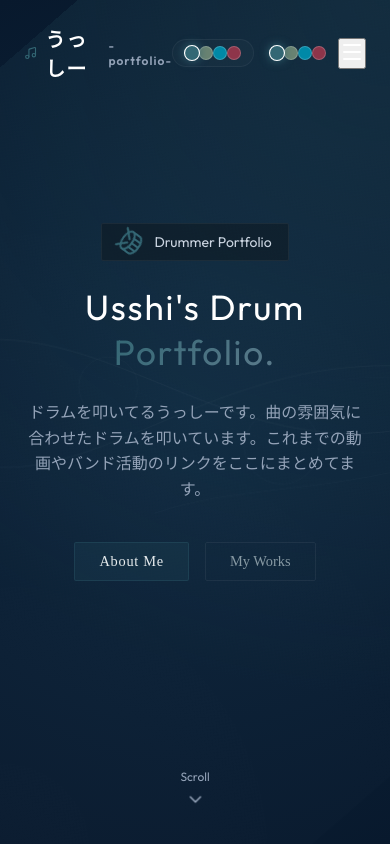
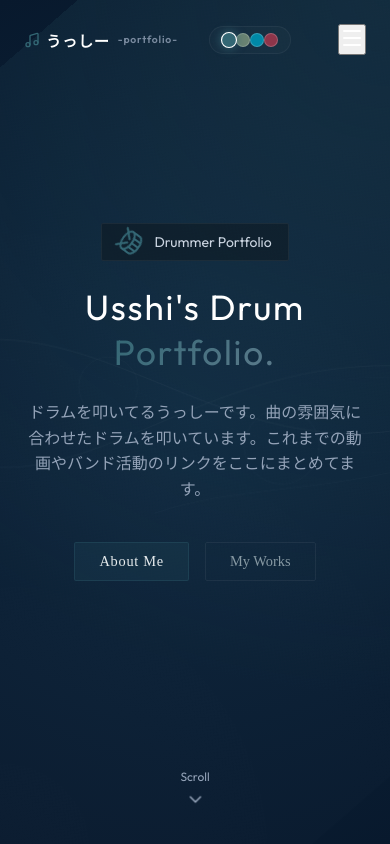
Before and after one commit to Ushi54/drum-portfolio, a React (Vite) app: page / in a window 390 px wide. Shown: the top 844 px of the page. Built offline with nearby package versions, Linux system fonts and the light colour scheme; a web font is replaced by a local one.

Commit message:
Fix mobile header layout double theme selectors and logo text wrapping

```diff
--- a/src/components/Header.tsx
+++ b/src/components/Header.tsx
@@ -70,10 +70,10 @@ export const Header: React.FC = () => {
       >
         <div className="max-w-6xl mx-auto px-6 flex justify-between items-center">
           {/* ロゴ */}
-          <a href="#home" onClick={(e) => handleScrollTo(e, '#home')} className="flex items-center gap-2 text-white font-bold text-xl tracking-wider">
-            <Music className="w-5 h-5" style={{ color: '#336774' }} />
-            <span className="font-serif text-lg tracking-wide text-white">うっしー</span>
-            <span className="text-xs font-sans text-slate-400 font-normal ml-1">-portfolio-</span>
+          <a href="#home" onClick={(e) => handleScrollTo(e, '#home')} className="flex items-center gap-1.5 text-white font-bold tracking-wider logo-container">
+            <Music className="w-5 h-5 logo-music-icon" style={{ color: 'var(--primary)' }} />
+            <span className="font-serif text-white logo-name">うっしー</span>
+            <span className="font-sans text-slate-400 font-normal logo-sub">-portfolio-</span>
           </a>
 
           {/* デスクトップナビゲーション */}
@@ -126,30 +126,6 @@ export const Header: React.FC = () => {
             <a href="mailto:ushi.54.log@gmail.com" className="text-slate-400 hover:text-white transition-colors" aria-label="Contact">
               <MailIcon className="w-5 h-5" />
             </a>
-          </div>
-
-          {/* モバイル用テーマセレクター */}
-          <div className="flex md:hidden items-center gap-3 mr-3">
-            <button
-              onClick={() => setTheme('default')}
-              className={`theme-dot theme-dot-default ${theme === 'default' ? 'active' : ''}`}
-              aria-label="Default Theme"
-            />
-            <button
-              onClick={() => setTheme('matcha')}
-              className={`theme-dot theme-dot-matcha ${theme === 'matcha' ? 'active' : ''}`}
-              aria-label="Matcha Theme"
-            />
-            <button
-              onClick={() => setTheme('aoi')}
-              className={`theme-dot theme-dot-aoi ${theme === 'aoi' ? 'active' : ''}`}
-              aria-label="Aoi Theme"
-            />
-            <button
-              onClick={() => setTheme('momiji')}
-              className={`theme-dot theme-dot-momiji ${theme === 'momiji' ? 'active' : ''}`}
-              aria-label="Momiji Theme"
-            />
           </div>
 
           {/* モバイルメニューボタン */}
@@ -328,6 +304,38 @@ export const Header: React.FC = () => {
           box-shadow: 0 0 8px var(--primary);
         }
 
+        .logo-container {
+          white-space: nowrap;
+          display: flex;
+          align-items: center;
+          gap: 6px;
+          text-decoration: none;
+        }
+
+        .logo-name {
+          font-size: 1.1rem;
+          letter-spacing: 0.05em;
+        }
+
+        .logo-sub {
+          font-size: 0.75rem;
+          margin-left: 2px;
+          opacity: 0.8;
+        }
+
+        @media (max-width: 480px) {
+          .logo-name {
+            font-size: 0.95rem;
+          }
+          .logo-sub {
+            font-size: 0.65rem;
+          }
+          svg.logo-music-icon {
+            width: 16px;
+            height: 16px;
+          }
+        }
+
         .mr-2 { margin-right: 8px; }
         .mr-3 { margin-right: 12px; }
         .mr-4 { margin-right: 16px; }
```
